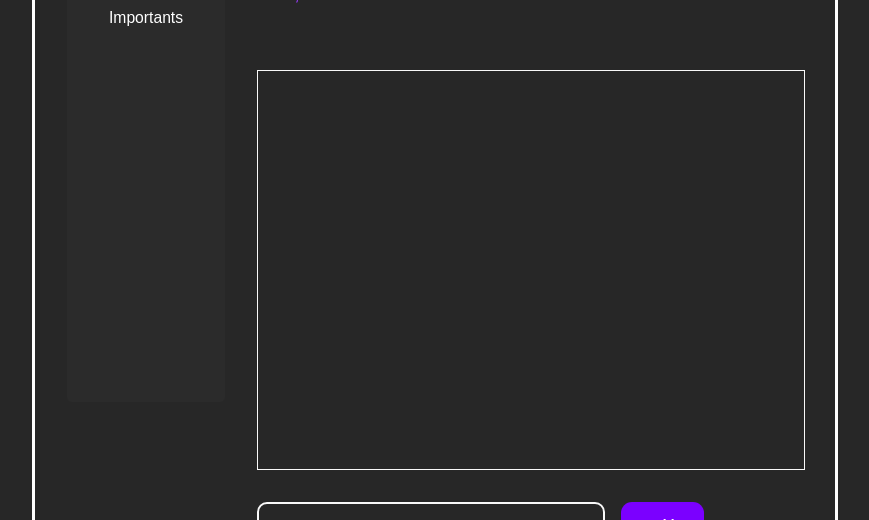
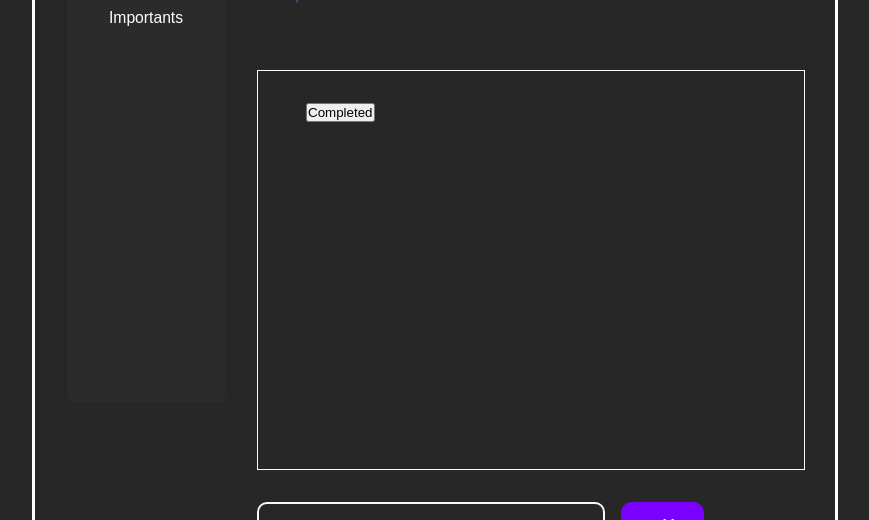
Before and after one commit to EduardoBrito9/To-do-App, a React (Vite) app: page /home in a window 1280 px wide. Shown: the part 222-742 px from the top of the page, without its empty margins (205-1074 px from the left). Built offline with nearby package versions, Linux system fonts and the light colour scheme.

Commit message:
adicionei a funcionalidade de separar as tarefas concluidas das demais, mas ainda esta em andamento e por isso tem alguns bugs que irei arrumando ao longo do tempo.

```diff
--- a/src/components/AddTaske.jsx
+++ b/src/components/AddTaske.jsx
@@ -27,6 +27,8 @@ const AddTaske = ({
   const [editOn, setEditOn] = React.useState(false);
   const [actualValue, setActualValue] = React.useState("");
   const [indexChange, setIndexChange] = React.useState(null);
+  const [completed, setCompleted] = React.useState([]);
+
 
   function addTask(event, parameter) {
     event.preventDefault();
@@ -42,6 +44,7 @@ const AddTaske = ({
   }
 
   function add(taskParameter) {
+    console.log(' is happening')
     const array = localStorage.getItem("storage")
       ? JSON.parse(localStorage.getItem("storage"))
       : [];
@@ -191,6 +194,8 @@ const AddTaske = ({
           actualValue={actualValue}
           setActualValue={setActualValue}
           setIndexChange={setIndexChange}
+          completed={completed}
+          setCompleted={setCompleted}
         />
         <form onSubmit={addTask} className={styles.forms}>
           <div className={styles.add}>
--- a/src/components/Tasks.jsx
+++ b/src/components/Tasks.jsx
@@ -2,7 +2,7 @@ import React, { useRef } from "react";
 import styles from "./Tasks.module.css";
 import EditPencil from "../../images/EditPencil.svg?react";
 import "../App.css";
-import Star from '../../images/Star.svg?react'
+import Star from "../../images/Star.svg?react";
 
 const Tasks = ({
   setImportants,
@@ -15,9 +15,14 @@ const Tasks = ({
   editOn,
   setActualValue,
   setIndexChange,
+  completed,
+  setCompleted,
 }) => {
   const [save, setSave] = React.useState([]);
-  const ref = useRef()
+  const ref = useRef();
+  const filteredTasks = tasksWhatever.filter(
+    (item) => !completed.includes(item),
+  );
 
   function starImportant(event, index) {
     const importantTask = localStorage.getItem("importantTask");
@@ -59,11 +64,25 @@ const Tasks = ({
     setIndexChange(index);
   }
 
-  if (!tasksWhatever) return <div>Any important task was found</div>;
-  if (tasksWhatever)
+  function completingTasks(index) {
+    if (!completed.includes(tasksWhatever[index])) {
+      setCompleted([...completed, tasksWhatever[index]]);
+    } else {
+      uncompleted(completed.indexOf(tasksWhatever[index]));
+    }
+  }
+
+  function uncompleted(index) {
+    let newArr = [...completed];
+    newArr.splice(index, 1);
+    setCompleted(newArr);
+  }
+
+  if (!filteredTasks) return <div>Any important task was found</div>;
+  if (filteredTasks)
     return (
       <div className={styles.tasks}>
-        {tasksWhatever.map((task, index) => {
+        {filteredTasks.map((task, index) => {
           if (
             localStorage.getItem("importantTask") &&
             JSON.parse(localStorage.getItem("importantTask")).includes(task)
@@ -72,6 +91,9 @@ const Tasks = ({
               <div key={index} className={styles.taskdid}>
                 {editOn && <input type="text" />}
                 <input
+                  onChange={() => {
+                    completingTasks(index);
+                  }}
                   className={styles.checking}
                   type="checkbox"
                   name="checking"
@@ -89,7 +111,7 @@ const Tasks = ({
                   className={`${styles.star} ${styles.active}`}
                   ref={ref}
                 >
-                  <Star/>
+                  <Star />
                 </button>
                 <i
                   onClick={() => verification(index)}
@@ -103,6 +125,9 @@ const Tasks = ({
             return (
               <div key={index} className={styles.taskdid}>
                 <input
+                  onChange={() => {
+                    completingTasks(index);
+                  }}
                   className={styles.checking}
                   type="checkbox"
                   name="checking"
@@ -120,7 +145,7 @@ const Tasks = ({
                   className={`${styles.star} ${state ? styles.active : ""} `}
                   ref={ref}
                 >
-                  <Star/>
+                  <Star />
                 </button>
                 <i
                   onClick={() => {
@@ -134,6 +159,30 @@ const Tasks = ({
             );
           }
         })}
+        {completed && (
+          <div className={styles.completed}>
+            <button>Completed</button>
+            {completed.map((item, index) => {
+              return (
+                <div key={index} className={styles.taskdid}>
+                  <input
+                    className={styles.checking}
+                    type="checkbox"
+                    name="checking"
+                    id="checking"
+                  />{" "}
+                  <p>{item}</p>
+                  <i
+                    onClick={() => verification(index)}
+                    className={styles.delete}
+                  >
+                    X
+                  </i>
+                </div>
+              );
+            })}
+          </div>
+        )}
       </div>
     );
 };
--- a/src/components/Tasks.module.css
+++ b/src/components/Tasks.module.css
@@ -96,6 +96,7 @@ input[type="checkbox"]:checked:after {
   font-weight: 900;
   transition: 0.3s;
   font-size: 23px;
+  grid-column: 5;
 }
 
 .delete:hover {
```
